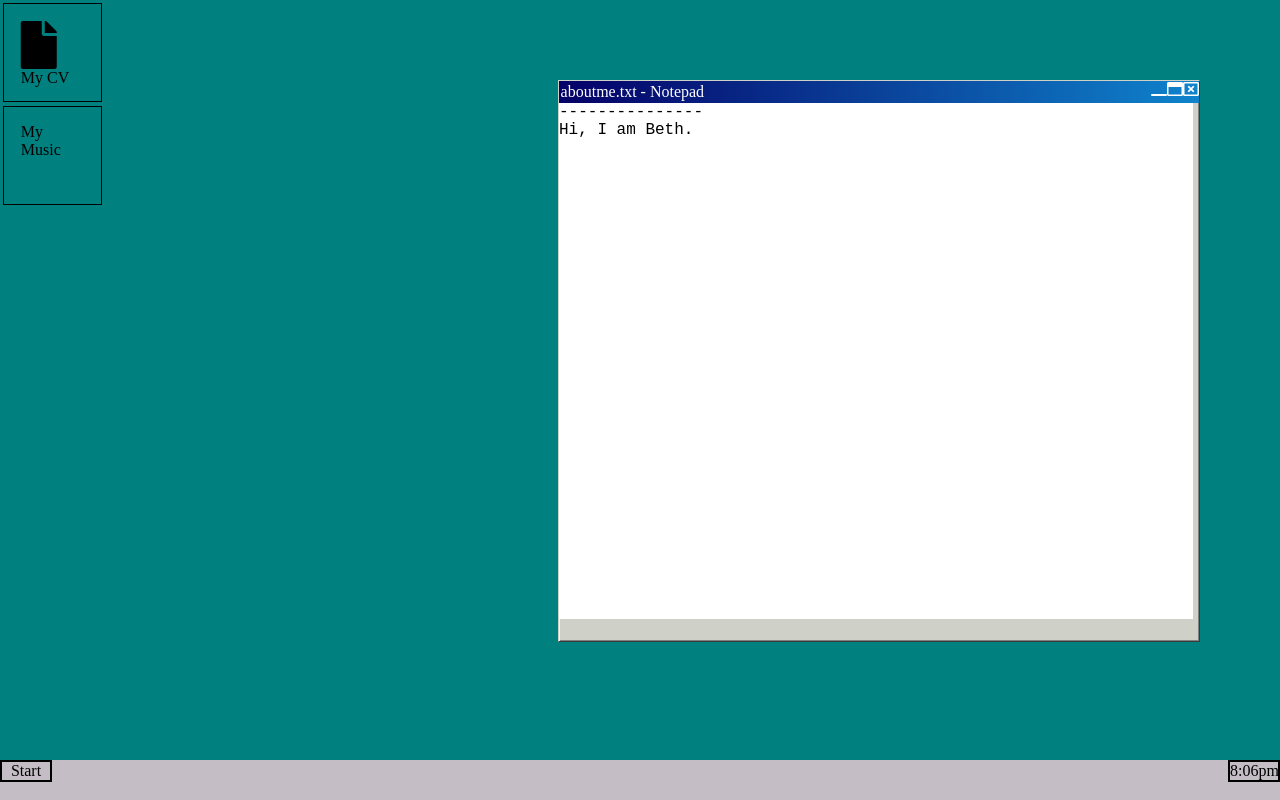
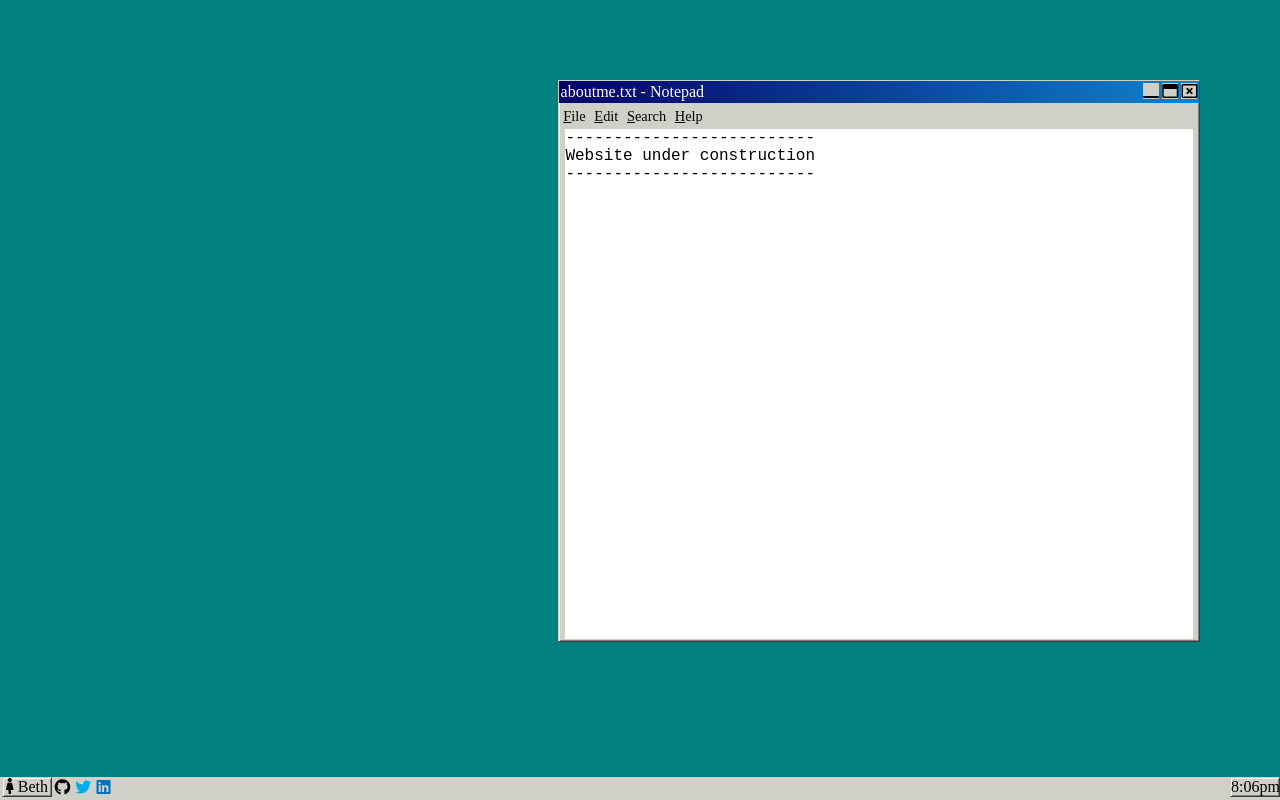
Before and after one commit to BethGriggs/bethgriggs.github.io, a plain HTML site: page index.html in a window 1280 px wide. Drawn offline with Linux system fonts and the light colour scheme.

Commit message:
prototype website

```diff
--- a/index.html
+++ b/index.html
@@ -2,7 +2,7 @@
 <html>
 
 <head>
-    <title>BethGriggs</title>
+    <title>Hi, I'm BethGriggs</title>
     <link rel="stylesheet" href="https://use.fontawesome.com/releases/v5.5.0/css/all.css" integrity="sha384-B4dIYHKNBt8Bc12p+WXckhzcICo0wtJAoU8YZTY5qE0Id1GSseTk6S+L3BlXeVIU"
         crossorigin="anonymous">
     <link rel="stylesheet" href="./style.css">
@@ -11,15 +11,7 @@
 <body>
 
     <section id="main">
-        <section id="links">
-            <ul>
-                <li><i class="fas fa-file fa-3x"></i></br>
-                    My CV</li>
-                <li>My Music</li>
-            </ul>
-        </section>
-
-        <article id="aboutme">
+        <article id="aboutme" class="classic-border">
             <section id="headerbar">
                 <h1>aboutme.txt - Notepad</h1>
                 <ul>
@@ -28,18 +20,28 @@
                     <li><i class="far fa-window-minimize"></i></li>
                 </ul>
             </section>
+            <ul id="optionsbar">
+                <li><u>F</u>ile</li>
+                <li><u>E</u>dit</li>
+                <li><u>S</u>earch</li>
+                <li><u>H</u>elp</li>
+            </ul>
             <section id="aboutmemain">
                 <ul>
-                    <li>---------------</li>
-                    <li>Hi, I am Beth.</li>
+                    <li>--------------------------</li>
+                    <li>Website under construction</li>
+                    <li>--------------------------</li>
                 </ul>
             </section>
         </article>
     </section>
     <footer>
         <ul>
-            <li id="start">Start</li>
-            <li id="time">8:06pm</li>
+            <li id="start" class="classic-border"><i class="fas fa-female"></i> Beth</li>
+            <li class="social github"><a href="https://github.com/bethgriggs"><i class="fab fa-github"></i></a></li>
+            <li class="social twitter"><a href="https://twitter.com/bethgriggs_"><i class="fab fa-twitter"></i></a></li>
+            <li class="social linkedin"><a href="https://www.linkedin.com/in/bethgriggs/"><i class="fab fa-linkedin"></i></a></li>
+            <li id="time" class="classic-border">8:06pm</li>
         </ul>
     </footer>
 </body>
--- a/style.css
+++ b/style.css
@@ -5,10 +5,8 @@ body {
 }
 
 footer {
-    background-color: #C4BDC5;
+    background-color: rgb(207, 208, 200);
     position: fixed;
-    height: 5vh;
-    left: 0;
     bottom: 0;
     width: 100%;
     color: black;
@@ -16,7 +14,7 @@ footer {
 }
 
 #main {
-    min-height: 95vh;
+    min-height: 100vh;
     background-color: #00807F;
 }
 
@@ -31,29 +29,24 @@ ul {
     height: 70vh;
     width: 50vw;
     float: right;
-    border: 1px solid;
-    border-color: rgb(207,208,200);
-    border-bottom-color: #3b3b3b;
-    border-right-color: #3b3b3b;
-    background-color: rgb(207,208,200);
-    box-shadow: inset 1px 1px 0 whitesmoke, inset -1px -1px 0 #808080;
+    background-color: rgb(207, 208, 200);
 }
 
 #start {
     float: left;
-    border: 2px solid black;
-    width: 3em;
+    margin-left: 0.1em;
+    padding-left: 0.2em;
+    padding-right: 0.2em;
 }
 
 #time {
     text-align: right;
-    border: 2px solid black;
     width: 3em;
     float: right;
 }
 
 #links {
-float:left;
+    float: left;
 }
 
 #links li {
@@ -66,7 +59,7 @@ float:left;
 }
 
 #headerbar {
-    background-image: linear-gradient(to right,#050067 , #0F83CC);
+    background-image: linear-gradient(to right, #050067, #0F83CC);
     display: block;
     color: white;
     height: 4%
@@ -84,16 +77,68 @@ float:left;
     list-style-type: none;
     margin: 0;
     padding: 0;
+    height: 100%;
 }
 
 #headerbar ul li {
     float: right;
+    margin: 0.1em;
+}
+
+#headerbar ul li i {
+    background: rgb(207, 208, 200);
+    color: black;
+    height: 50%;
 }
 
 #aboutmemain {
     background: white;
     display: block;
-    height: 92%;
-    width:  99%;
+    height: 91%;
+    width: 98%;
     font-family: "Courier New";
+    margin-right: 1%;
+    margin-left: 1%;
+    margin-top: 0.5%;
 }
+
+#optionsbar {
+    list-style-type: none;
+    margin: 0;
+    overflow: hidden;
+    height: 4%;
+}
+
+#optionsbar li {
+    float: left;
+    padding: 0.3em;
+    font: helvetica;
+    font-weight: 100;
+    font-size: 0.9em;
+}
+
+.classic-border {
+    border: 1px solid;
+    border-color: rgb(207, 208, 200);
+    border-bottom-color: #3b3b3b;
+    border-right-color: #3b3b3b;
+    background-color: rgb(207, 208, 200);
+    box-shadow: inset 1px 1px 0 whitesmoke, inset -1px -1px 0 #808080;
+}
+
+.social {
+    float: left;
+    padding: 0.2%;
+}
+
+.github a {
+    color: black;
+}
+
+.twitter a {
+    color: #00aced;
+}
+
+.linkedin a {
+   color: #0072bb
+}
```
